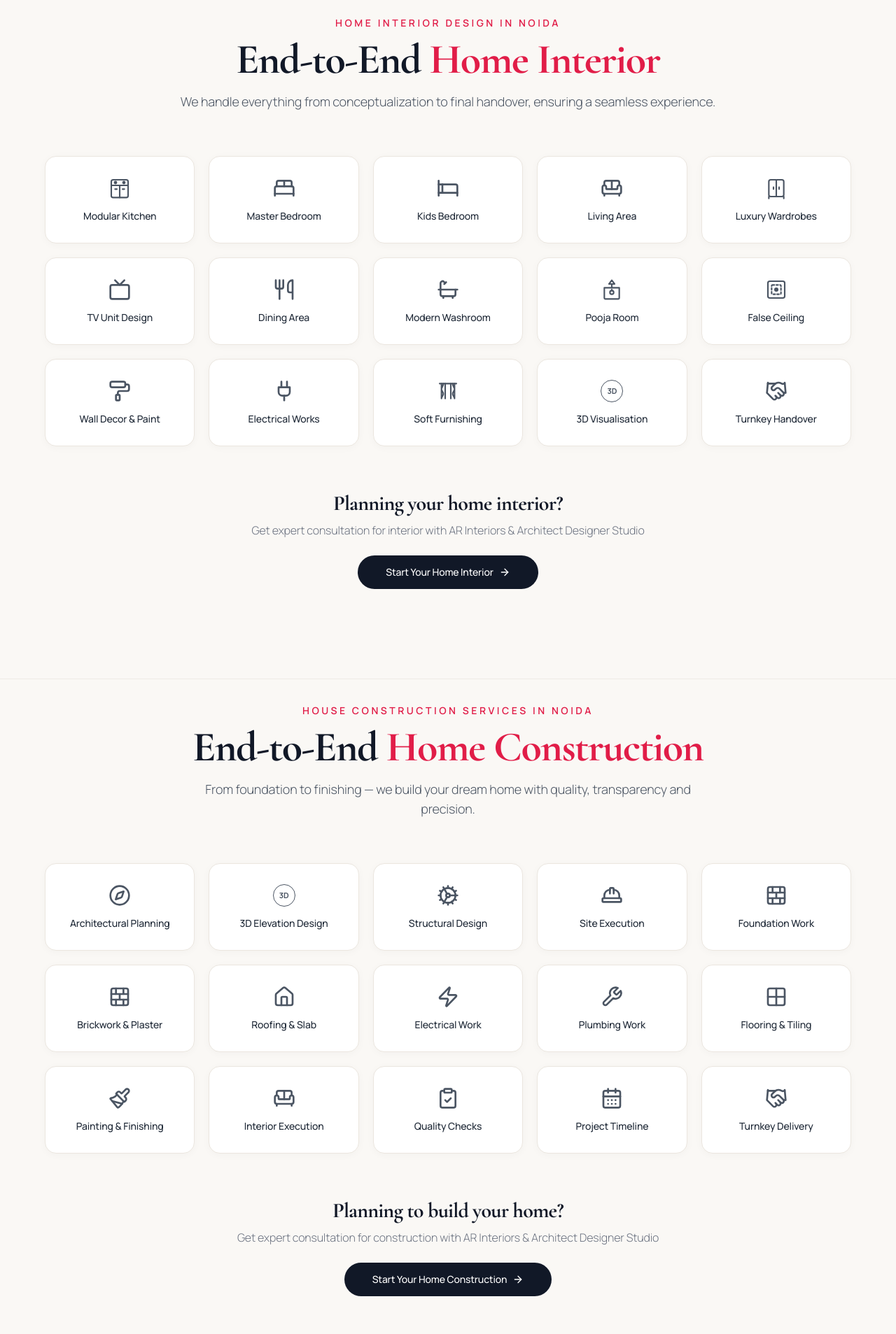
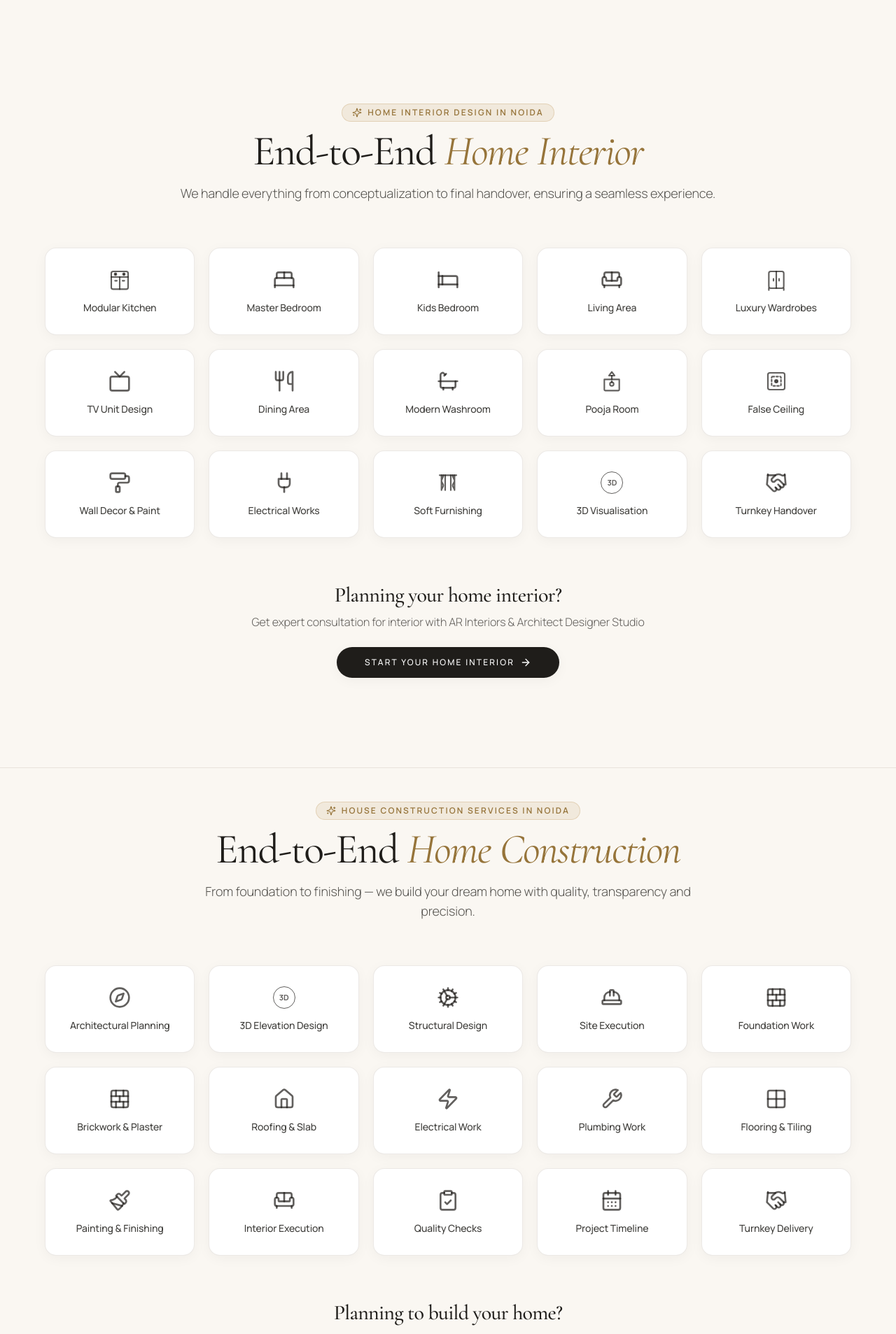
Before and after one commit to amankumar12344/ar-interiors, a React (Vite) app: page / in a window 1280 px wide. Shown: the part 1720-3627 px from the top of the page at 70% size. Built offline with nearby package versions, Linux system fonts and the light colour scheme; no server answers; the HTML template or start-up script is replaced by a standard one.

Commit message:
Update EndToEndServices to use AR Interiors gold and charcoal theme with hover-only cards without page redirects

```diff
--- a/src/components/home/EndToEndServices.jsx
+++ b/src/components/home/EndToEndServices.jsx
@@ -1,6 +1,5 @@
 import React from 'react';
 import { motion } from 'framer-motion';
-import { Link } from 'react-router-dom';
 import Container from '../common/Container';
 import {
   BedDouble,
@@ -9,7 +8,6 @@ import {
   Tv,
   Utensils,
   Bath,
-  Layers,
   PaintRoller,
   Plug,
   Handshake,
@@ -24,11 +22,11 @@ import {
   Paintbrush,
   ClipboardCheck,
   CalendarDays,
-  Flame,
+  Sparkles,
   ArrowRight
 } from 'lucide-react';
 
-// Custom icons to match the screenshot aesthetics cleanly
+// Custom minimalist architectural icons
 const KitchenIcon = ({ className }) => (
   <svg viewBox="0 0 24 24" fill="none" stroke="currentColor" strokeWidth="1.6" strokeLinecap="round" strokeLinejoin="round" className={className}>
     <path d="M3 9h18v11a2 2 0 0 1-2 2H5a2 2 0 0 1-2-2V9Z" />
@@ -126,66 +124,69 @@ const CONSTRUCTION_SERVICES = [
 
 export default function EndToEndServices() {
   return (
-    <div className="bg-[#FAF8F5] py-20 sm:py-28 space-y-24 sm:space-y-32">
+    <div className="bg-[#FAF7F2] py-20 sm:py-28 space-y-24 sm:space-y-32 border-b border-taupe/20 relative">
+      {/* Top accent divider */}
+      <div className="absolute top-0 left-1/2 -translate-x-1/2 w-full max-w-7xl h-[1px] bg-gradient-to-r from-transparent via-gold/40 to-transparent" />
+
       {/* ========================================================= */}
       {/* FEATURE 1: END-TO-END HOME INTERIOR                       */}
       {/* ========================================================= */}
       <section id="home-interior" className="scroll-mt-24">
         <Container>
-          {/* Section Header */}
+          {/* Section Header with AR Interiors signature styling */}
           <div className="text-center max-w-3xl mx-auto mb-12 sm:mb-16">
-            <span className="text-[#E11D48] tracking-widest text-xs sm:text-sm font-semibold uppercase mb-3 inline-block">
-              HOME INTERIOR DESIGN IN NOIDA
-            </span>
-            <h2 className="text-3xl sm:text-5xl md:text-6xl font-bold text-[#111827] tracking-tight leading-tight">
-              End-to-End <span className="text-[#E11D48]">Home Interior</span>
+            <div className="inline-flex items-center gap-2 px-3.5 py-1 bg-gold/15 text-gold-dark rounded-full text-xs font-semibold tracking-architectural uppercase mb-3 border border-gold/30">
+              <Sparkles className="w-3.5 h-3.5 text-gold-dark" />
+              <span>HOME INTERIOR DESIGN IN NOIDA</span>
+            </div>
+            <h2 className="text-3xl sm:text-5xl md:text-6xl font-serif text-charcoal font-normal tracking-tight leading-[1.15]">
+              End-to-End <span className="italic text-gold-dark font-normal">Home Interior</span>
             </h2>
-            <p className="mt-4 text-sm sm:text-base md:text-lg text-[#4B5563] font-light leading-relaxed">
+            <p className="mt-4 text-sm sm:text-base md:text-lg text-charcoal/75 font-light leading-relaxed">
               We handle everything from conceptualization to final handover, ensuring a seamless experience.
             </p>
           </div>
 
-          {/* 15 Interactive Cards Grid (5 columns on desktop, 3 on tablet, 2 on mobile) */}
+          {/* 15 Interactive Cards Grid (Hover-only cards, NO redirection on click) */}
           <div className="grid grid-cols-2 sm:grid-cols-3 md:grid-cols-4 lg:grid-cols-5 gap-3.5 sm:gap-4 lg:gap-5">
             {INTERIOR_SERVICES.map((item, index) => {
               const IconComponent = item.icon;
               return (
-                <motion.a
-                  href="/contact"
+                <motion.div
                   key={item.id}
                   initial={{ opacity: 0, y: 16 }}
                   whileInView={{ opacity: 1, y: 0 }}
                   viewport={{ once: true }}
                   transition={{ duration: 0.35, delay: index * 0.025 }}
-                  className="bg-white rounded-2xl p-4 sm:p-5 lg:p-6 border border-[#EBE6DF] shadow-[0_2px_12px_rgba(0,0,0,0.03)] hover:shadow-xl hover:-translate-y-1 hover:border-[#E11D48]/40 transition-all duration-300 flex flex-col items-center justify-center text-center cursor-pointer group min-h-[110px] sm:min-h-[125px]"
+                  className="bg-white rounded-xl sm:rounded-2xl p-4 sm:p-5 lg:p-6 border border-taupe/20 shadow-subtle hover:shadow-elevated hover:-translate-y-1.5 hover:border-gold transition-all duration-300 flex flex-col items-center justify-center text-center cursor-default group min-h-[110px] sm:min-h-[125px]"
                 >
-                  <div className="w-8 h-8 sm:w-9 sm:h-9 flex items-center justify-center text-[#4B5563] group-hover:text-[#E11D48] group-hover:scale-110 transition-all duration-300">
+                  <div className="w-8 h-8 sm:w-9 sm:h-9 flex items-center justify-center text-charcoal/70 group-hover:text-gold-dark group-hover:scale-110 transition-all duration-300">
                     <IconComponent className="w-7 h-7 sm:w-8 sm:h-8" />
                   </div>
-                  <span className="text-xs sm:text-sm font-medium text-[#1F2937] mt-3 group-hover:text-[#E11D48] transition-colors leading-tight">
+                  <span className="text-xs sm:text-sm font-medium text-charcoal/85 mt-3 group-hover:text-charcoal transition-colors leading-tight">
                     {item.label}
                   </span>
-                </motion.a>
+                </motion.div>
               );
             })}
           </div>
 
           {/* Planning your home interior? CTA Box */}
           <div className="mt-14 sm:mt-16 text-center max-w-2xl mx-auto px-4">
-            <h3 className="text-2xl sm:text-3xl font-bold text-[#111827] tracking-tight">
+            <h3 className="text-2xl sm:text-3xl font-serif text-charcoal font-medium tracking-tight">
               Planning your home interior?
             </h3>
-            <p className="mt-2 text-sm sm:text-base text-[#6B7280] font-light">
+            <p className="mt-2 text-sm sm:text-base text-charcoal/70 font-light">
               Get expert consultation for interior with AR Interiors & Architect Designer Studio
             </p>
             <div className="mt-6">
-              <Link
-                to="/contact"
-                className="inline-flex items-center justify-center gap-2 bg-[#111827] text-white px-8 sm:px-10 py-3.5 rounded-full text-sm font-medium hover:bg-[#E11D48] hover:shadow-lg hover:shadow-[#E11D48]/25 transition-all duration-300 group"
+              <a
+                href="#contact"
+                className="inline-flex items-center justify-center gap-2 bg-charcoal text-white hover:bg-gold-dark hover:text-white px-8 sm:px-10 py-3.5 rounded-full text-xs uppercase tracking-architectural font-medium shadow-subtle hover:shadow-elevated transition-all duration-300 group cursor-pointer"
               >
                 <span>Start Your Home Interior</span>
                 <ArrowRight className="w-4 h-4 group-hover:translate-x-1 transition-transform" />
-              </Link>
+              </a>
             </div>
           </div>
         </Container>
@@ -194,62 +195,62 @@ export default function EndToEndServices() {
       {/* ========================================================= */}
       {/* FEATURE 2: END-TO-END HOME CONSTRUCTION                   */}
       {/* ========================================================= */}
-      <section id="home-construction" className="scroll-mt-24 pt-6 sm:pt-8 border-t border-[#EBE6DF]/70">
+      <section id="home-construction" className="scroll-mt-24 pt-8 sm:pt-12 border-t border-taupe/20">
         <Container>
-          {/* Section Header */}
+          {/* Section Header with AR Interiors signature styling */}
           <div className="text-center max-w-3xl mx-auto mb-12 sm:mb-16">
-            <span className="text-[#E11D48] tracking-widest text-xs sm:text-sm font-semibold uppercase mb-3 inline-block">
-              HOUSE CONSTRUCTION SERVICES IN NOIDA
-            </span>
-            <h2 className="text-3xl sm:text-5xl md:text-6xl font-bold text-[#111827] tracking-tight leading-tight">
-              End-to-End <span className="text-[#E11D48]">Home Construction</span>
+            <div className="inline-flex items-center gap-2 px-3.5 py-1 bg-gold/15 text-gold-dark rounded-full text-xs font-semibold tracking-architectural uppercase mb-3 border border-gold/30">
+              <Sparkles className="w-3.5 h-3.5 text-gold-dark" />
+              <span>HOUSE CONSTRUCTION SERVICES IN NOIDA</span>
+            </div>
+            <h2 className="text-3xl sm:text-5xl md:text-6xl font-serif text-charcoal font-normal tracking-tight leading-[1.15]">
+              End-to-End <span className="italic text-gold-dark font-normal">Home Construction</span>
             </h2>
-            <p className="mt-4 text-sm sm:text-base md:text-lg text-[#4B5563] font-light leading-relaxed">
+            <p className="mt-4 text-sm sm:text-base md:text-lg text-charcoal/75 font-light leading-relaxed">
               From foundation to finishing — we build your dream home with quality, transparency and precision.
             </p>
           </div>
 
-          {/* 15 Interactive Cards Grid (5 columns on desktop, 3 on tablet, 2 on mobile) */}
+          {/* 15 Interactive Cards Grid (Hover-only cards, NO redirection on click) */}
           <div className="grid grid-cols-2 sm:grid-cols-3 md:grid-cols-4 lg:grid-cols-5 gap-3.5 sm:gap-4 lg:gap-5">
             {CONSTRUCTION_SERVICES.map((item, index) => {
               const IconComponent = item.icon;
               return (
-                <motion.a
-                  href="/contact"
+                <motion.div
                   key={item.id}
                   initial={{ opacity: 0, y: 16 }}
                   whileInView={{ opacity: 1, y: 0 }}
                   viewport={{ once: true }}
                   transition={{ duration: 0.35, delay: index * 0.025 }}
-                  className="bg-white rounded-2xl p-4 sm:p-5 lg:p-6 border border-[#EBE6DF] shadow-[0_2px_12px_rgba(0,0,0,0.03)] hover:shadow-xl hover:-translate-y-1 hover:border-[#E11D48]/40 transition-all duration-300 flex flex-col items-center justify-center text-center cursor-pointer group min-h-[110px] sm:min-h-[125px]"
+                  className="bg-white rounded-xl sm:rounded-2xl p-4 sm:p-5 lg:p-6 border border-taupe/20 shadow-subtle hover:shadow-elevated hover:-translate-y-1.5 hover:border-gold transition-all duration-300 flex flex-col items-center justify-center text-center cursor-default group min-h-[110px] sm:min-h-[125px]"
                 >
-                  <div className="w-8 h-8 sm:w-9 sm:h-9 flex items-center justify-center text-[#4B5563] group-hover:text-[#E11D48] group-hover:scale-110 transition-all duration-300">
+                  <div className="w-8 h-8 sm:w-9 sm:h-9 flex items-center justify-center text-charcoal/70 group-hover:text-gold-dark group-hover:scale-110 transition-all duration-300">
                     <IconComponent className="w-7 h-7 sm:w-8 sm:h-8" />
                   </div>
-                  <span className="text-xs sm:text-sm font-medium text-[#1F2937] mt-3 group-hover:text-[#E11D48] transition-colors leading-tight">
+                  <span className="text-xs sm:text-sm font-medium text-charcoal/85 mt-3 group-hover:text-charcoal transition-colors leading-tight">
                     {item.label}
                   </span>
-                </motion.a>
+                </motion.div>
               );
             })}
           </div>
 
           {/* Planning to build your home? CTA Box */}
           <div className="mt-14 sm:mt-16 text-center max-w-2xl mx-auto px-4">
-            <h3 className="text-2xl sm:text-3xl font-bold text-[#111827] tracking-tight">
+            <h3 className="text-2xl sm:text-3xl font-serif text-charcoal font-medium tracking-tight">
               Planning to build your home?
             </h3>
-            <p className="mt-2 text-sm sm:text-base text-[#6B7280] font-light">
+            <p className="mt-2 text-sm sm:text-base text-charcoal/70 font-light">
               Get expert consultation for construction with AR Interiors & Architect Designer Studio
             </p>
             <div className="mt-6">
-              <Link
-                to="/contact"
-                className="inline-flex items-center justify-center gap-2 bg-[#111827] text-white px-8 sm:px-10 py-3.5 rounded-full text-sm font-medium hover:bg-[#E11D48] hover:shadow-lg hover:shadow-[#E11D48]/25 transition-all duration-300 group"
+              <a
+                href="#contact"
+                className="inline-flex items-center justify-center gap-2 bg-charcoal text-white hover:bg-gold-dark hover:text-white px-8 sm:px-10 py-3.5 rounded-full text-xs uppercase tracking-architectural font-medium shadow-subtle hover:shadow-elevated transition-all duration-300 group cursor-pointer"
               >
                 <span>Start Your Home Construction</span>
                 <ArrowRight className="w-4 h-4 group-hover:translate-x-1 transition-transform" />
-              </Link>
+              </a>
             </div>
           </div>
         </Container>
```
